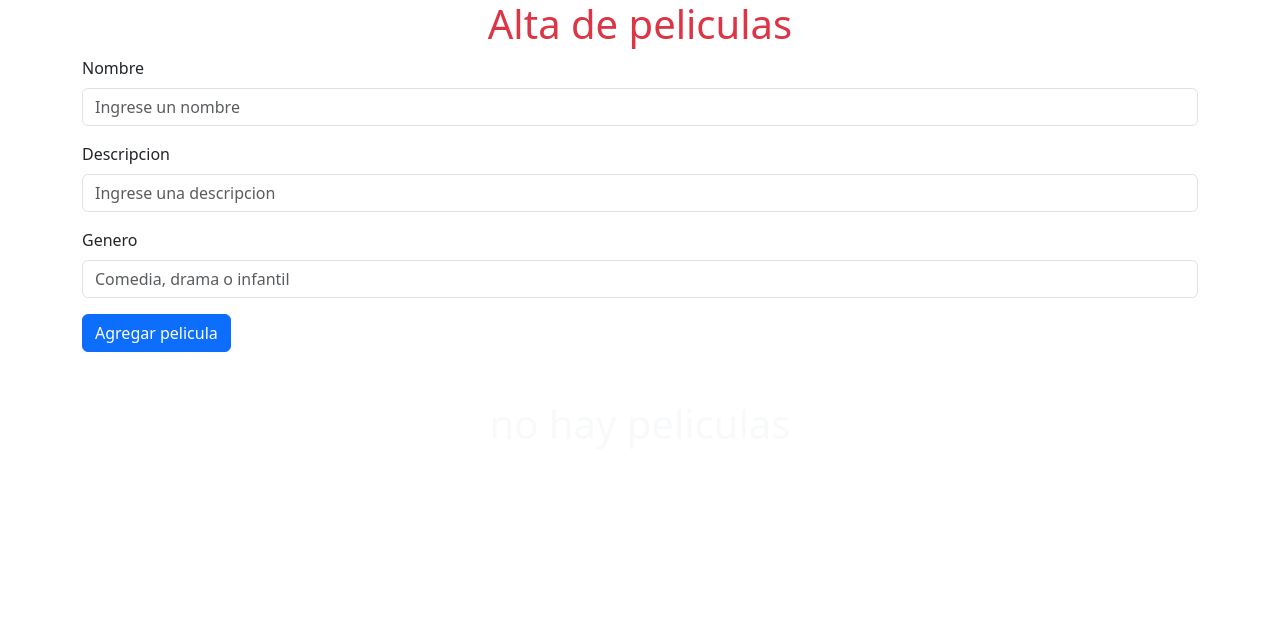
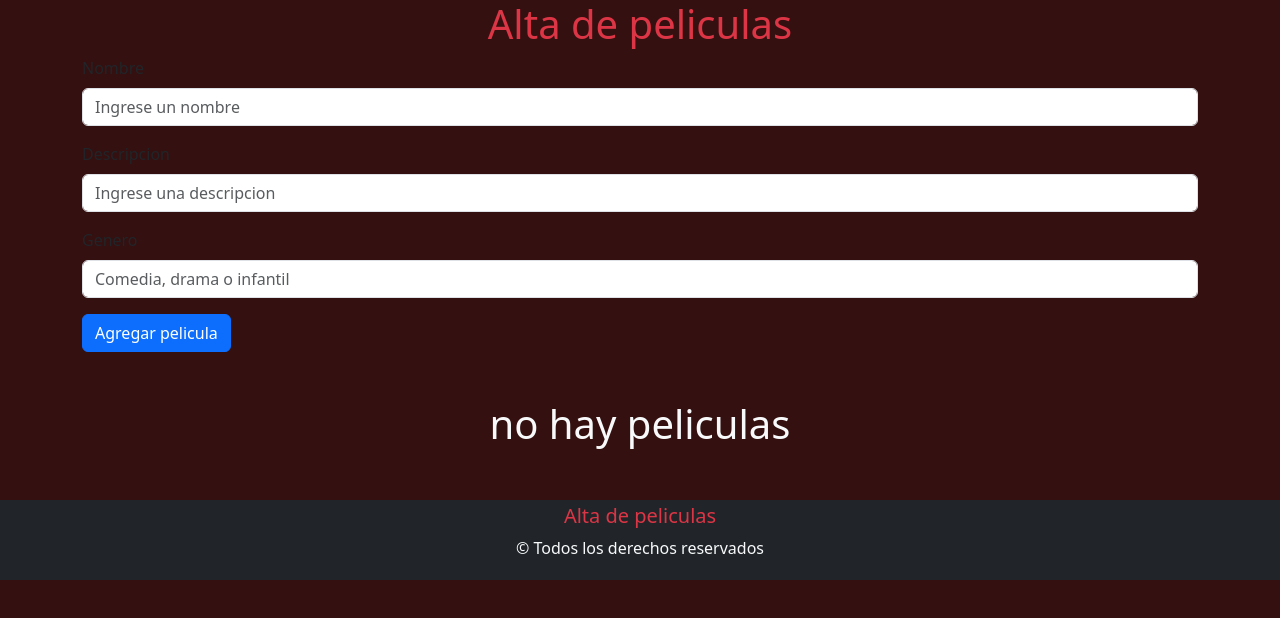
Before and after one commit to Rivadeneiea/ejercicio10-react, a React (Vite) app: page / in a window 1280 px wide. Shown: the top 618 px of the page. Built offline with nearby package versions, Linux system fonts and the light colour scheme.

Commit message:
agrego css y footer

```diff
--- a/src/App.css
+++ b/src/App.css
@@ -0,0 +1,6 @@
+#root {
+  display: flex;
+  flex-direction: column;
+  min-height: 100vh;
+  background-color: rgb(53, 16, 16);
+}
--- a/src/App.jsx
+++ b/src/App.jsx
@@ -3,6 +3,7 @@ import "bootstrap/dist/css/bootstrap.min.css";
 import FormularioPelicula from "./components/FormularioPelicula";
 import { useEffect, useState } from "react";
 import ArticuloPelicula from "./components/ArticuloPelicula";
+import Footer from "./components/Footer";
 
 function App() {
   let peliculaLocalStorage =
@@ -33,7 +34,7 @@ function App() {
       </div>
       <FormularioPelicula crearPelicula={crearPelicula}></FormularioPelicula>
       {peliculasApp.length === 0 ? (
-        <div className="text-center mt-5 display-6 text-light "> {msj}</div>
+        <div className="text-center my-5 display-6 text-light "> {msj}</div>
       ) : (
         <section className="d-flex justify-content-between mt-5 container">
           {peliculasApp.map((pelicula) => (
@@ -45,6 +46,7 @@ function App() {
           ))}
         </section>
       )}
+      <Footer />
     </>
   );
 }
--- /dev/null
+++ b/src/components/Footer.jsx
@@ -0,0 +1,12 @@
+import React from "react";
+
+const Footer = () => {
+  return (
+    <footer className="bg-dark text-light py-1 text-center my-1">
+      <h5 className="text-danger">Alta de peliculas </h5>
+      <p>&copy; Todos los derechos reservados</p>
+    </footer>
+  );
+};
+
+export default Footer;
```
